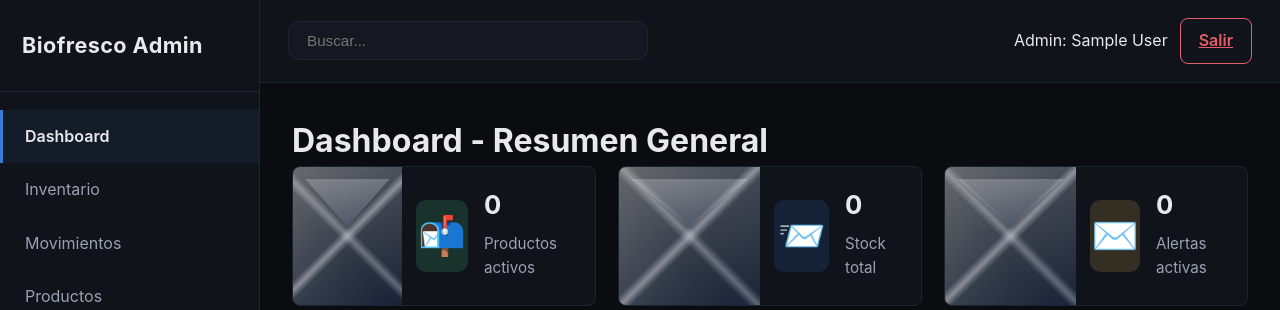
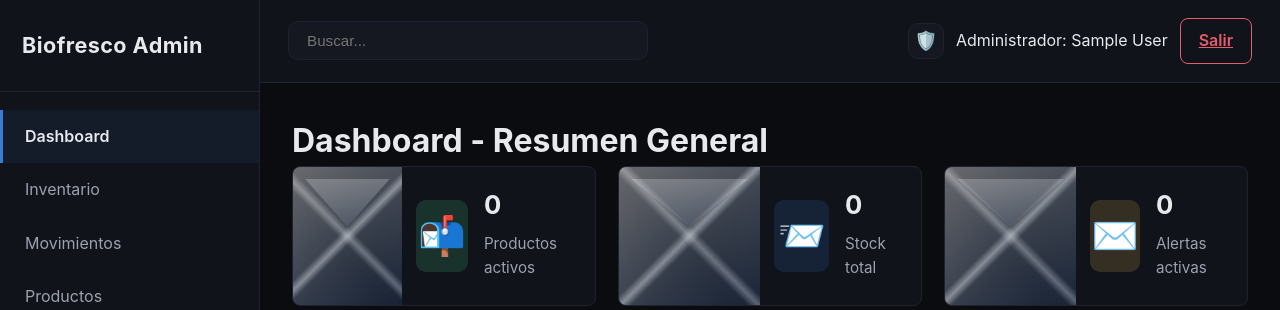
Before and after one commit to JagerBombAsme/BiofrescoDDR-AF, a Django app: page / in a window 1280 px wide. Shown: the top 310 px of the page. Run offline with Django 4.2, Linux system fonts and the light colour scheme; the visitor is signed in with stand-in values (Sample User, id 1); data comes from the database, SQL or seed files in the repository; data that the repository does not hold is empty.

Commit message:
Mostrar icono según rol en la barra superior

```diff
--- a/PaginaWeb/static/css/adminstyles.css
+++ b/PaginaWeb/static/css/adminstyles.css
@@ -120,6 +120,18 @@ body {
     display: flex;
     align-items: center;
     gap: 12px;
+}
+
+.user-role-icon {
+    width: 36px;
+    height: 36px;
+    display: inline-flex;
+    align-items: center;
+    justify-content: center;
+    border-radius: 10px;
+    background: var(--surface-alt);
+    border: 1px solid var(--border);
+    font-size: 1.15rem;
 }
 
 .btn-logout {
--- a/PaginaWeb/templates/base.html
+++ b/PaginaWeb/templates/base.html
@@ -44,7 +44,13 @@
                 <input type="text" placeholder="Buscar...">
             </div>
             <div class="user-info">
-                <span>Admin: {{ user.get_full_name|default:user.username }}</span>
+                {% if user.is_staff %}
+                    <span class="user-role-icon" aria-hidden="true">🛡️</span>
+                    <span>Administrador: {{ user.get_full_name|default:user.username }}</span>
+                {% else %}
+                    <span class="user-role-icon" aria-hidden="true">📦</span>
+                    <span>Bodeguero: {{ user.get_full_name|default:user.username }}</span>
+                {% endif %}
                 <a href="{% url 'logout' %}" class="btn-logout">Salir</a>
             </div>
         </div>
```
